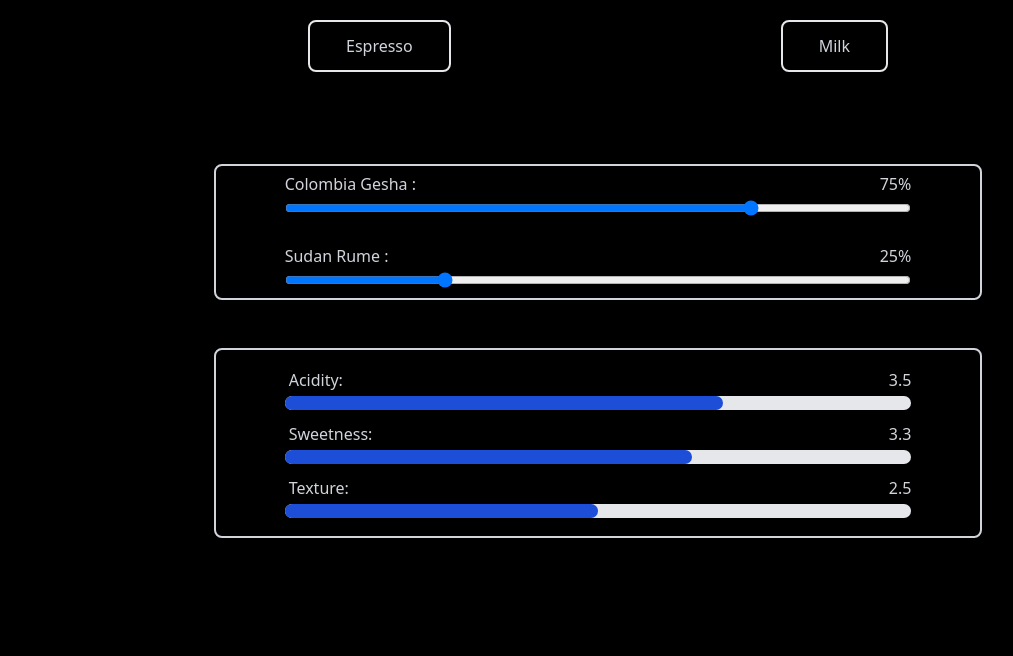
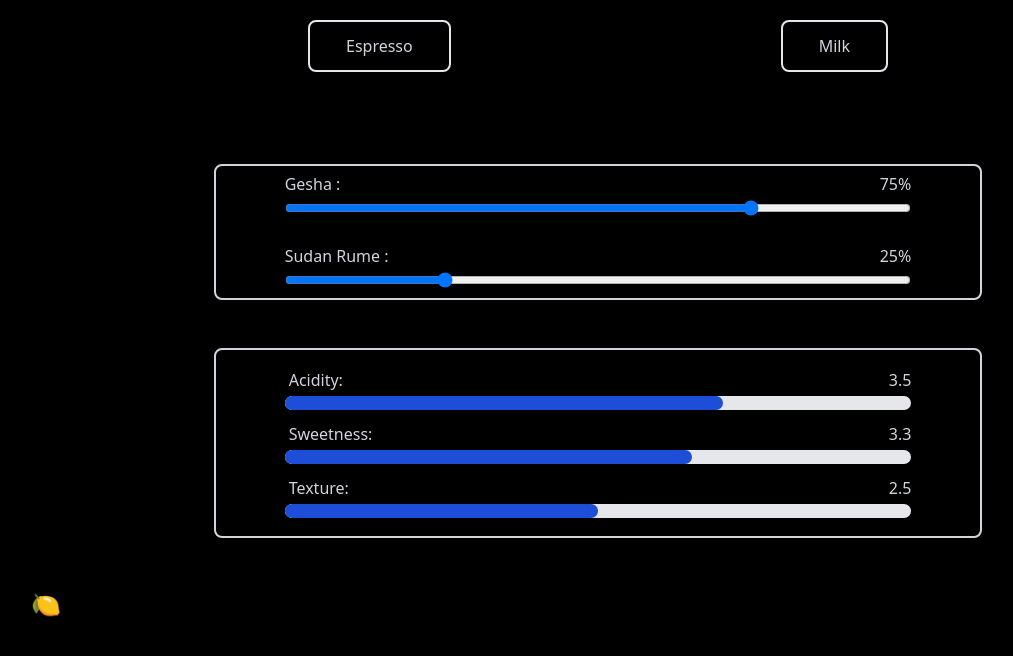
Before and after one commit to EmmanouilSpitaliorakis/teds-coffee-app-frontend, a React (Create React App) app: page / in a window 1280 px wide. Shown: the top 656 px of the page, without its empty margins (42-1055 px from the left). Built offline with nearby package versions, Linux system fonts and the light colour scheme.

Commit message:
Changed the Name from "Colombian Gesha" to "Gesha"

```diff
--- a/public/index.html
+++ b/public/index.html
@@ -6,8 +6,8 @@
     <meta name="viewport" content="width=device-width, initial-scale=1" />
     <meta name="theme-color" content="#000000" />
     <meta
-      name="description"
-      content="Web site created using create-react-app"
+    name="description"
+    content="Web site created using create-react-app"
     />
     <link rel="apple-touch-icon" href="%PUBLIC_URL%/logo192.png" />
 
@@ -15,9 +15,7 @@
 
     <title>Ted's Coffee App</title>
   </head>
-  <body style="background-color: black;" >
-
-    <noscript>You need to enable JavaScript to run this app.</noscript>
+  <body style="background-color: black;">
     <div id="root"></div>
   </body>
 </html>
--- a/src/App.js
+++ b/src/App.js
@@ -30,7 +30,7 @@ function App() {
   <br/>
   <div className="flex flex-col items-center border-2 border-gray-300 rounded-lg p-1.5 m-12 max-w-3xl mx-auto">
     <Slider
-      name="Colombia Gesha"
+      name="Gesha"
       value={value1}
       onChangeValue={onChange1}
       cond={false}
@@ -48,6 +48,9 @@ function App() {
       sliderValue={value2}
     />
   </div>
+  <div className="p-1.5 max-w-3xl mx-auto scale-150 transform-gpu">
+    🍋
+  </div>
 </div>
   );
 }
```
